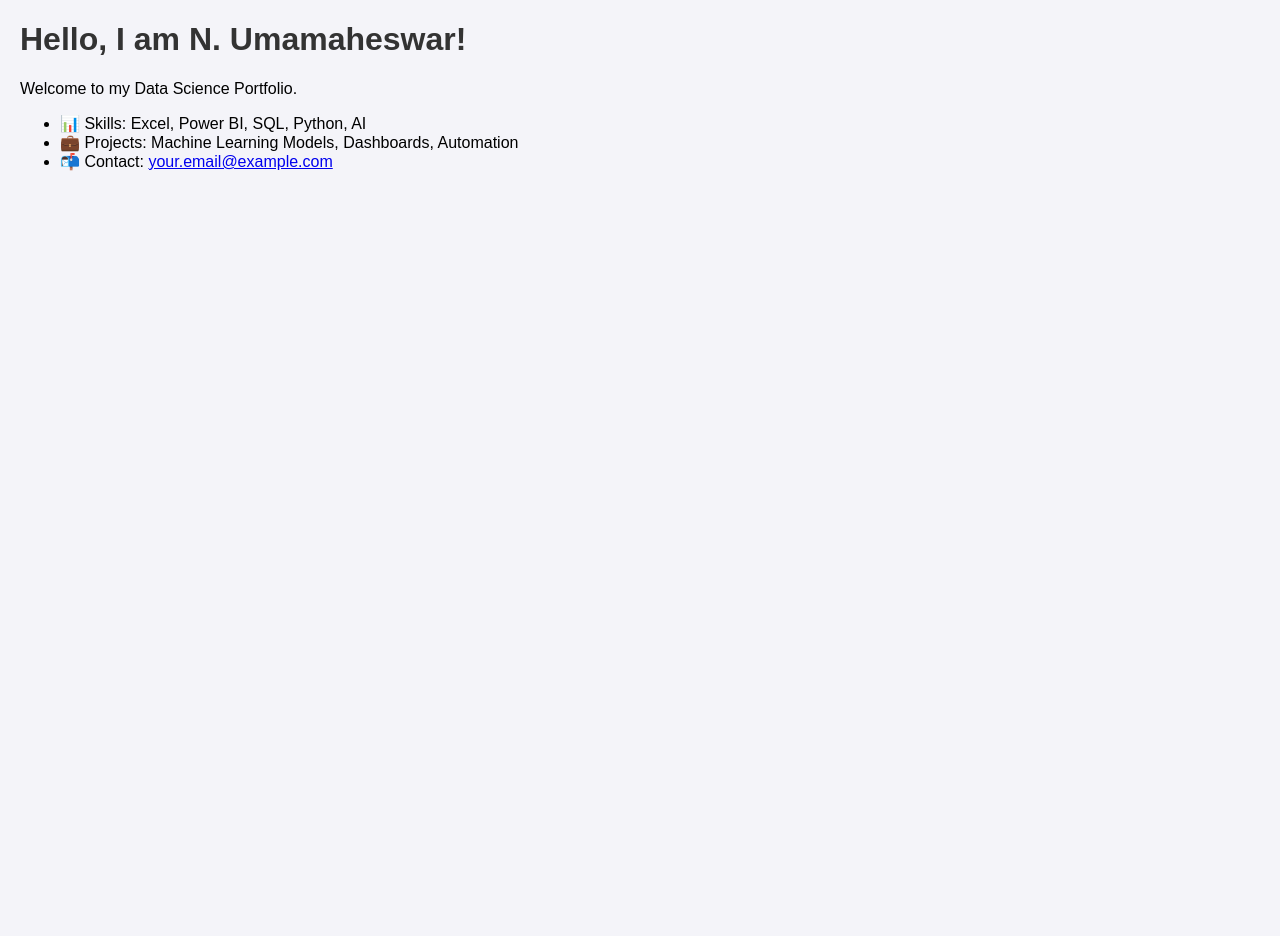
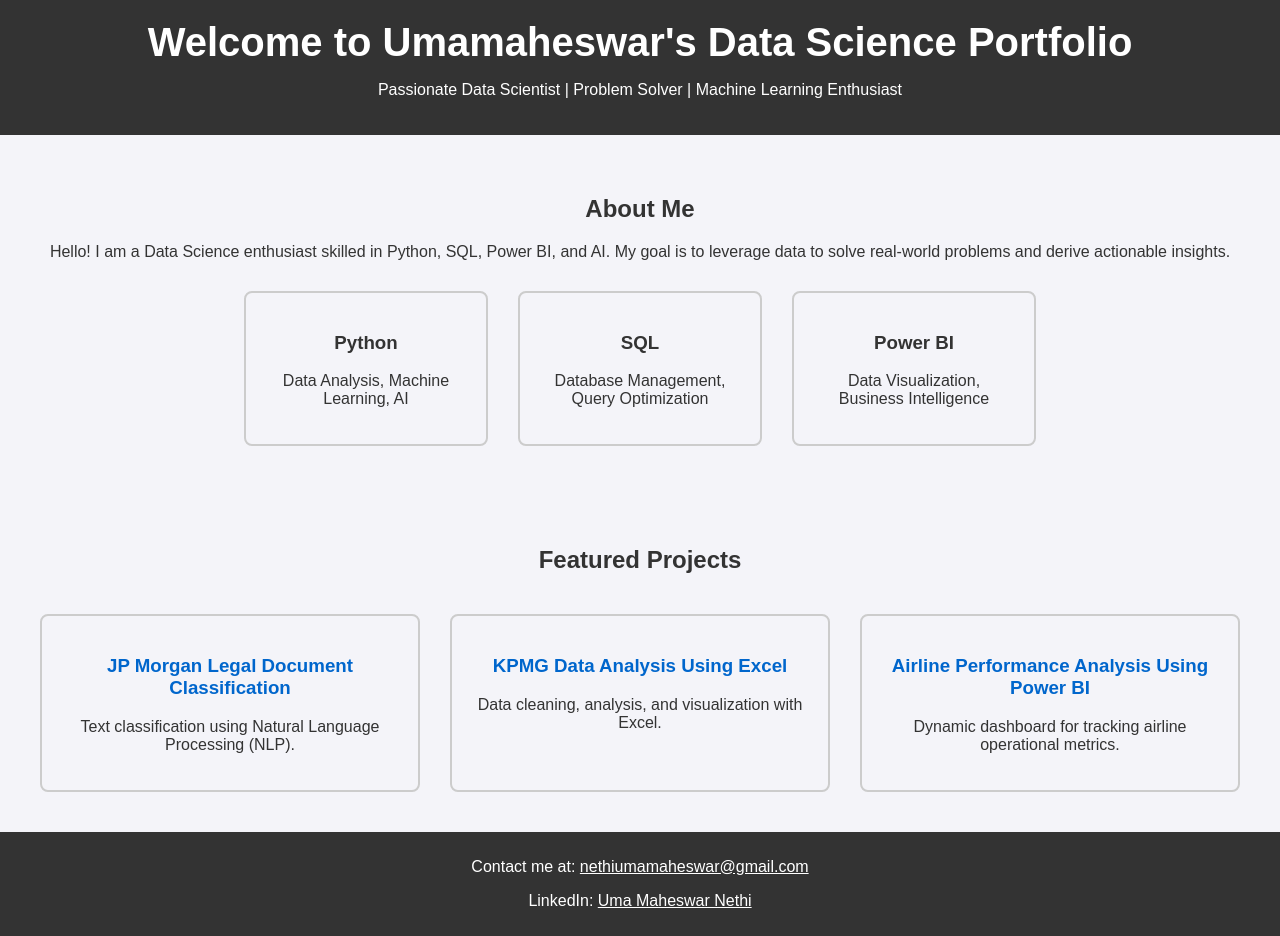
Before and after one commit to Numamaheswar/N.umamaheswar.github.io, a plain HTML site: page index.html in a window 1280 px wide. Before the commit the page ends 800 px from the top, so only its background shows below. Drawn offline with Linux system fonts and the light colour scheme.

Commit message:
Update index.html

```diff
--- a/index.html
+++ b/index.html
@@ -3,25 +3,114 @@
 <head>
     <meta charset="UTF-8">
     <meta name="viewport" content="width=device-width, initial-scale=1.0">
-    <title>Portfolio - N. Umamaheswar</title>
+    <title>Umamaheswar Portfolio</title>
     <style>
         body {
             font-family: Arial, sans-serif;
-            margin: 20px;
             background-color: #f4f4f9;
+            margin: 0;
+            padding: 0;
+            color: #333;
         }
-        h1 {
-            color: #333;
+        header {
+            background-color: #333;
+            color: white;
+            padding: 20px;
+            text-align: center;
+        }
+        header h1 {
+            margin: 0;
+            font-size: 2.5em;
+        }
+        section {
+            padding: 40px;
+            text-align: center;
+        }
+        .skills {
+            display: flex;
+            justify-content: center;
+            gap: 30px;
+            margin-top: 30px;
+        }
+        .skill-card {
+            padding: 20px;
+            border: 2px solid #ccc;
+            width: 200px;
+            border-radius: 8px;
+            text-align: center;
+        }
+        .projects {
+            display: grid;
+            grid-template-columns: repeat(3, 1fr);
+            gap: 30px;
+            margin-top: 40px;
+        }
+        .project-card {
+            padding: 20px;
+            border: 2px solid #ccc;
+            border-radius: 8px;
+        }
+        .project-card a {
+            text-decoration: none;
+            color: #0066cc;
+        }
+        footer {
+            background-color: #333;
+            color: white;
+            padding: 10px;
+            text-align: center;
         }
     </style>
 </head>
 <body>
-    <h1>Hello, I am N. Umamaheswar!</h1>
-    <p>Welcome to my Data Science Portfolio.</p>
-    <ul>
-        <li>📊 Skills: Excel, Power BI, SQL, Python, AI</li>
-        <li>💼 Projects: Machine Learning Models, Dashboards, Automation</li>
-        <li>📬 Contact: <a href="mailto:your.email@example.com">your.email@example.com</a></li>
-    </ul>
+
+<header>
+    <h1>Welcome to Umamaheswar's Data Science Portfolio</h1>
+    <p>Passionate Data Scientist | Problem Solver | Machine Learning Enthusiast</p>
+</header>
+
+<section>
+    <h2>About Me</h2>
+    <p>Hello! I am a Data Science enthusiast skilled in Python, SQL, Power BI, and AI. My goal is to leverage data to solve real-world problems and derive actionable insights.</p>
+
+    <div class="skills">
+        <div class="skill-card">
+            <h3>Python</h3>
+            <p>Data Analysis, Machine Learning, AI</p>
+        </div>
+        <div class="skill-card">
+            <h3>SQL</h3>
+            <p>Database Management, Query Optimization</p>
+        </div>
+        <div class="skill-card">
+            <h3>Power BI</h3>
+            <p>Data Visualization, Business Intelligence</p>
+        </div>
+    </div>
+</section>
+
+<section>
+    <h2>Featured Projects</h2>
+    <div class="projects">
+        <div class="project-card">
+            <h3><a href="Project1_JP_Morgan_Classification/README.md" target="_blank">JP Morgan Legal Document Classification</a></h3>
+            <p>Text classification using Natural Language Processing (NLP).</p>
+        </div>
+        <div class="project-card">
+            <h3><a href="Project2_KPMG_Data_Analysis/README.md" target="_blank">KPMG Data Analysis Using Excel</a></h3>
+            <p>Data cleaning, analysis, and visualization with Excel.</p>
+        </div>
+        <div class="project-card">
+            <h3><a href="Project3_Airline_Performance/README.md" target="_blank">Airline Performance Analysis Using Power BI</a></h3>
+            <p>Dynamic dashboard for tracking airline operational metrics.</p>
+        </div>
+    </div>
+</section>
+
+<footer>
+    <p>Contact me at: <a href="mailto:nethiumamaheswar@gmail.com" style="color:white;">nethiumamaheswar@gmail.com</a></p>
+    <p>LinkedIn: <a href="https://www.linkedin.com/in/uma-maheswar-nethi-11b596195" style="color:white;" target="_blank">Uma Maheswar Nethi</a></p>
+</footer>
+
 </body>
 </html>
```
